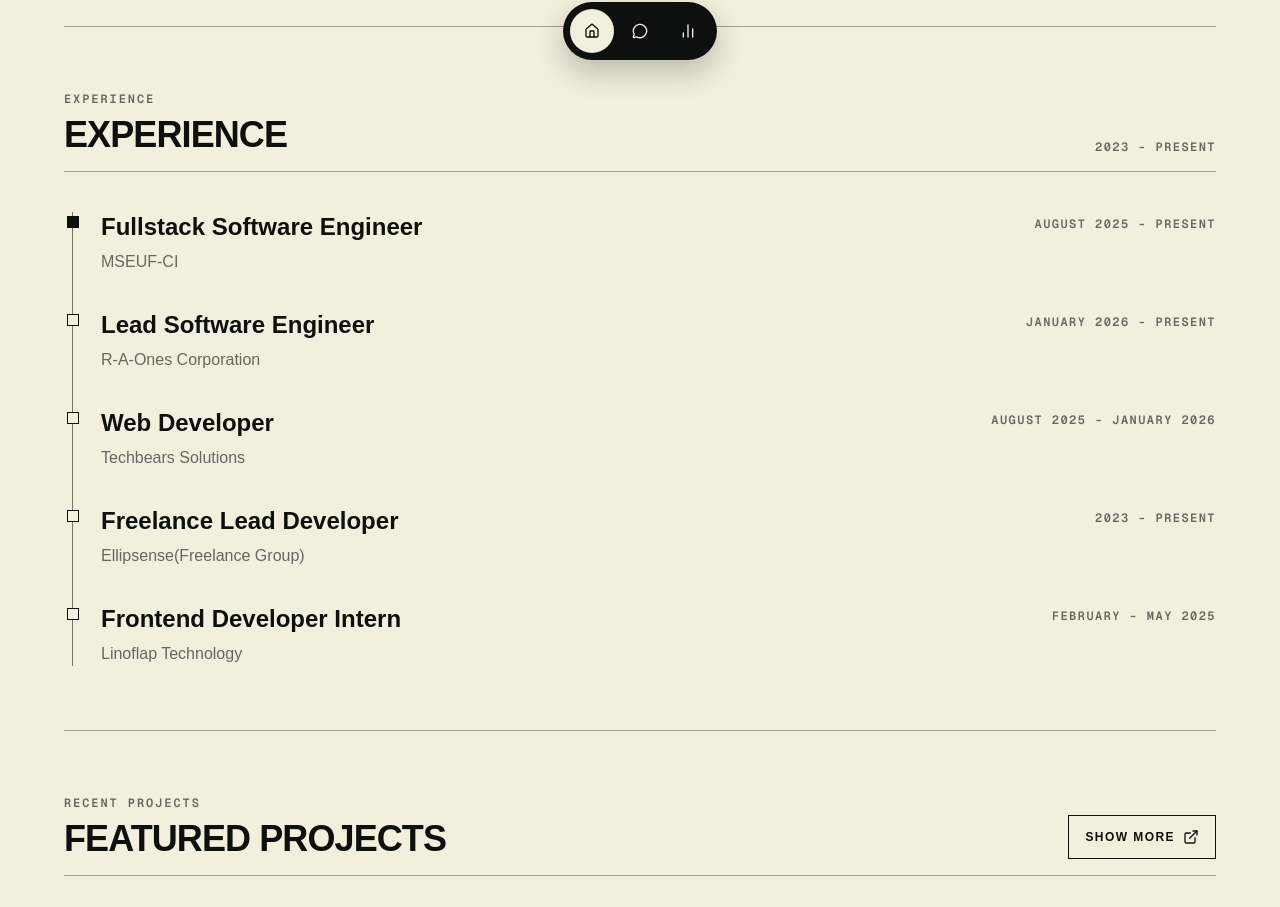
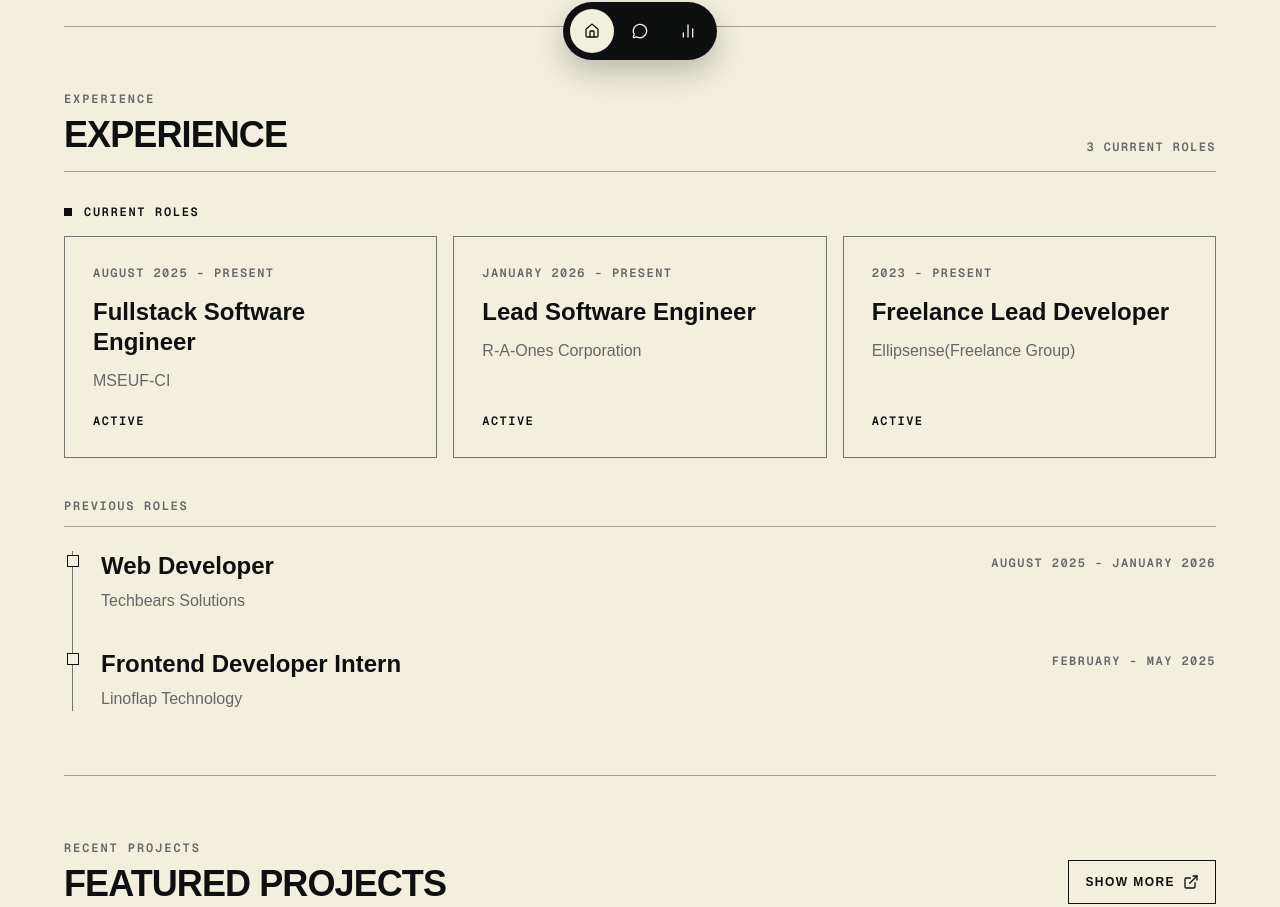
Before and after one commit to franze-calleja/franzecalleja, a Next.js app: page / in a window 1280 px wide. Shown: the part 712-1619 px from the top of the page. Built offline with nearby package versions, Linux system fonts and the light colour scheme.

Commit message:
feat: update experience timeline to differentiate current and previous roles

```diff
--- a/app/profile-data.json
+++ b/app/profile-data.json
@@ -36,11 +36,11 @@
     "eyebrow": "Experience",
     "title": "Professional timeline",
     "steps": [
-      { "step": "01", "title": "Fullstack Software Engineer", "caption": "MSEUF-CI", "period": "August 2025 - Present" },
-      { "step": "02", "title": "Lead Software Engineer", "caption": "R-A-Ones Corporation", "period": "January 2026 - Present" },
-      { "step": "03", "title": "Web Developer", "caption": "Techbears Solutions", "period": "August 2025 - January 2026" },
-      { "step": "04", "title": "Freelance Lead Developer", "caption": "Ellipsense(Freelance Group)", "period": "2023 - Present" },
-      { "step": "05", "title": "Frontend Developer Intern", "caption": "Linoflap Technology", "period": "February - May 2025" }
+      { "step": "01", "title": "Fullstack Software Engineer", "caption": "MSEUF-CI", "period": "August 2025 - Present", "current": true },
+      { "step": "02", "title": "Lead Software Engineer", "caption": "R-A-Ones Corporation", "period": "January 2026 - Present", "current": true },
+      { "step": "03", "title": "Web Developer", "caption": "Techbears Solutions", "period": "August 2025 - January 2026", "current": false },
+      { "step": "04", "title": "Freelance Lead Developer", "caption": "Ellipsense(Freelance Group)", "period": "2023 - Present", "current": true },
+      { "step": "05", "title": "Frontend Developer Intern", "caption": "Linoflap Technology", "period": "February - May 2025", "current": false }
     ]
   },
   "techstack": {
--- a/components/experience-timeline.tsx
+++ b/components/experience-timeline.tsx
@@ -1,6 +1,9 @@
 import content from "@/app/profile-data.json";
 
 export default function ExperienceTimeline() {
+  const currentRoles = content.experience.steps.filter((item) => item.current);
+  const previousRoles = content.experience.steps.filter((item) => !item.current);
+
   return (
     <section id="experience" className="border-t border-foreground/35 py-12 sm:py-16">
       <div className="flex items-end justify-between gap-6 border-b border-foreground/35 pb-4">
@@ -13,24 +16,49 @@
           </h2>
         </div>
         <p className="hidden font-mono text-xs font-semibold uppercase tracking-[0.12em] text-(--muted) sm:block">
-          2023 - Present
+          {currentRoles.length} current roles
         </p>
       </div>
 
-      <ol className="relative ml-1 mt-8 border-l border-foreground/55 sm:ml-2 sm:mt-10">
-        {content.experience.steps.map((item, index) => (
+      <section className="mt-8" aria-labelledby="current-roles-heading">
+        <div className="flex items-center gap-3">
+          <span className="h-2 w-2 bg-foreground" aria-hidden="true" />
+          <h3 id="current-roles-heading" className="font-mono text-xs font-semibold uppercase tracking-[0.14em]">
+            Current Roles
+          </h3>
+        </div>
+        <div className="mt-4 grid gap-4 lg:grid-cols-3">
+          {currentRoles.map((item) => (
+            <article key={item.step} className="flex min-h-44 flex-col border border-foreground/55 p-6 sm:p-7">
+              <p className="font-mono text-xs font-semibold uppercase tracking-[0.12em] text-(--muted)">
+                {item.period}
+              </p>
+              <h4 className="mt-4 text-xl font-bold leading-tight sm:text-2xl">{item.title}</h4>
+              <p className="mt-3 text-sm leading-6 text-(--muted) sm:text-base">{item.caption}</p>
+              <p className="mt-auto pt-5 font-mono text-xs font-semibold uppercase tracking-[0.12em] text-foreground">
+                Active
+              </p>
+            </article>
+          ))}
+        </div>
+      </section>
+
+      <section className="mt-10" aria-labelledby="previous-roles-heading">
+        <h3 id="previous-roles-heading" className="border-b border-foreground/35 pb-3 font-mono text-xs font-semibold uppercase tracking-[0.14em] text-(--muted)">
+          Previous Roles
+        </h3>
+        <ol className="relative ml-1 mt-6 border-l border-foreground/55 sm:ml-2">
+          {previousRoles.map((item) => (
           <li
             key={item.step}
             className="relative grid gap-3 pb-9 pl-6 last:pb-0 sm:grid-cols-[minmax(0,1fr)_auto] sm:gap-x-8 sm:pl-7"
           >
             <span
               aria-hidden="true"
-              className={`absolute -left-1.5 top-1 h-3 w-3 border border-foreground ${
-                index === 0 ? "bg-foreground" : "bg-background"
-              }`}
+              className="absolute -left-1.5 top-1 h-3 w-3 border border-foreground bg-background"
             />
             <div>
-              <h3 className="text-xl font-bold leading-tight sm:text-2xl">{item.title}</h3>
+              <h4 className="text-xl font-bold leading-tight sm:text-2xl">{item.title}</h4>
               <p className="mt-2 text-sm leading-6 text-(--muted) sm:text-base">
                 {item.caption}
               </p>
@@ -39,8 +67,9 @@
               {item.period}
             </p>
           </li>
-        ))}
-      </ol>
+          ))}
+        </ol>
+      </section>
     </section>
   );
 }
```
